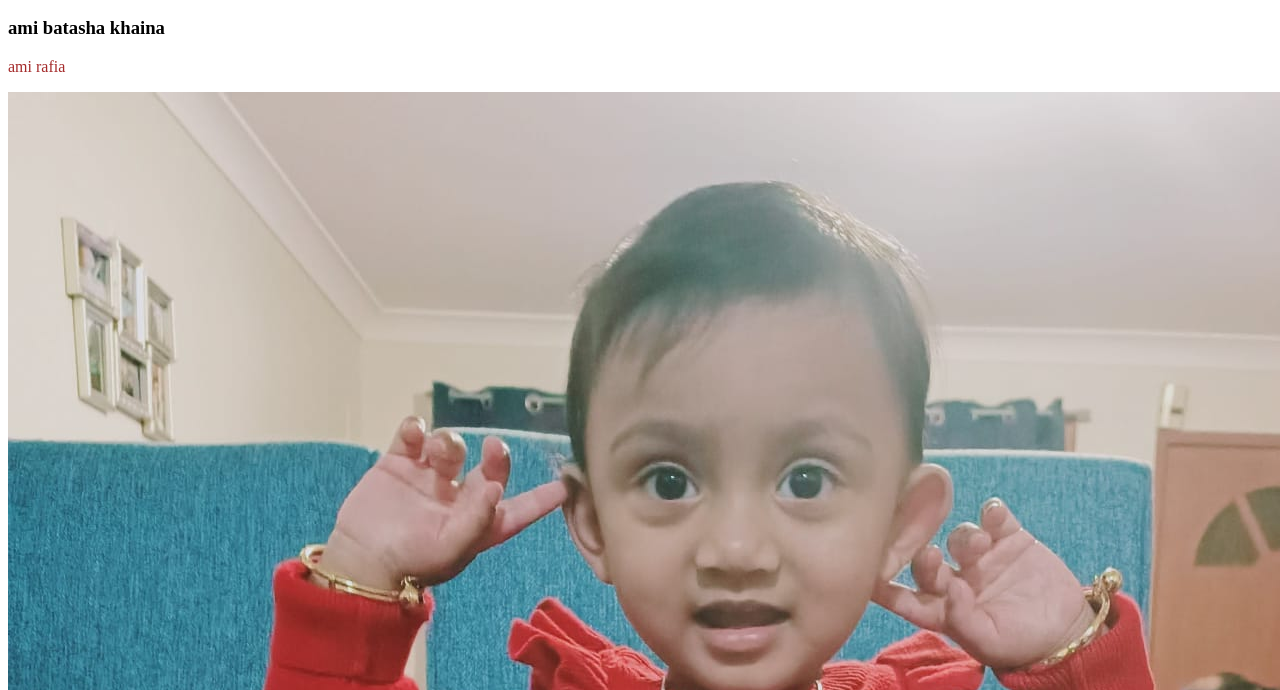
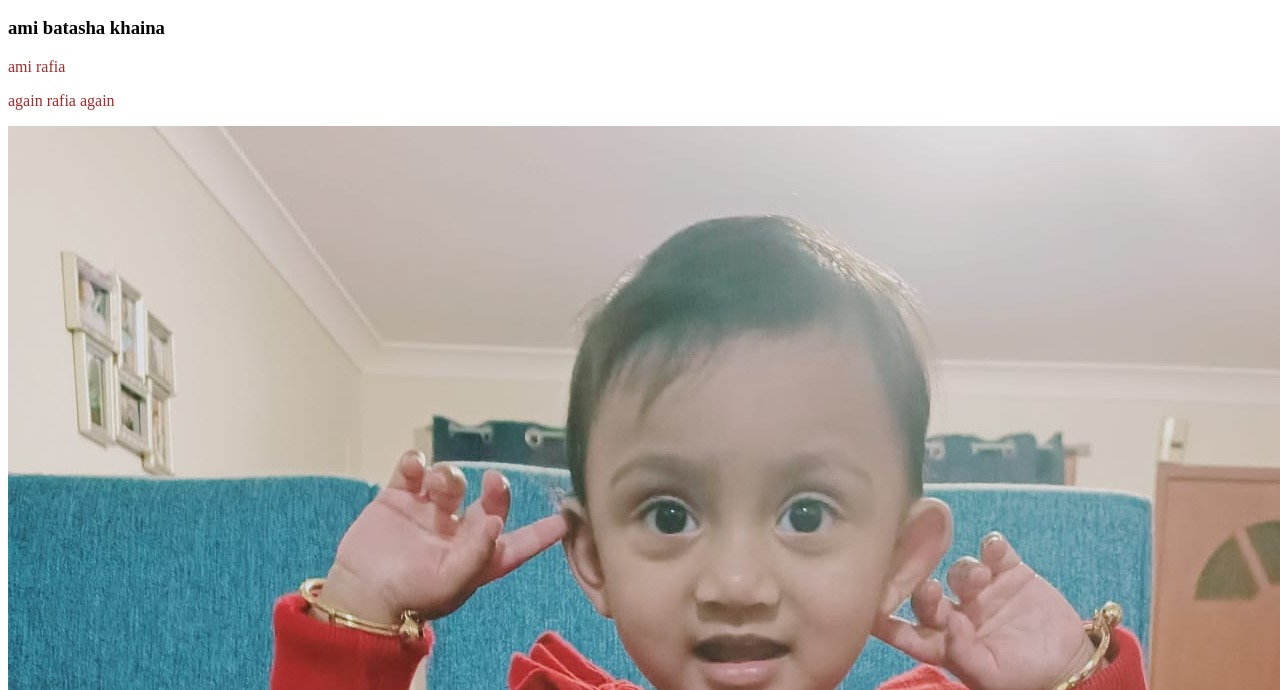
Before and after one commit to rafiarafia12/my-2nd-repo, a plain HTML site: page index.html in a window 1280 px wide. Shown: the part 110-800 px from the top of the page. Drawn offline with Linux system fonts and the light colour scheme.

Commit message:
mamamamamama

```diff
--- a/index.html
+++ b/index.html
@@ -13,6 +13,7 @@
     <h2>ami haste pari</h2>
     <h3>ami batasha khaina </h3>
     <p>ami rafia</p>
+    <p>again rafia again</p>
     <img src="a1.png.jpeg" alt="">
     <img src="aleena.png.jpeg" alt="">
 </body>
```
